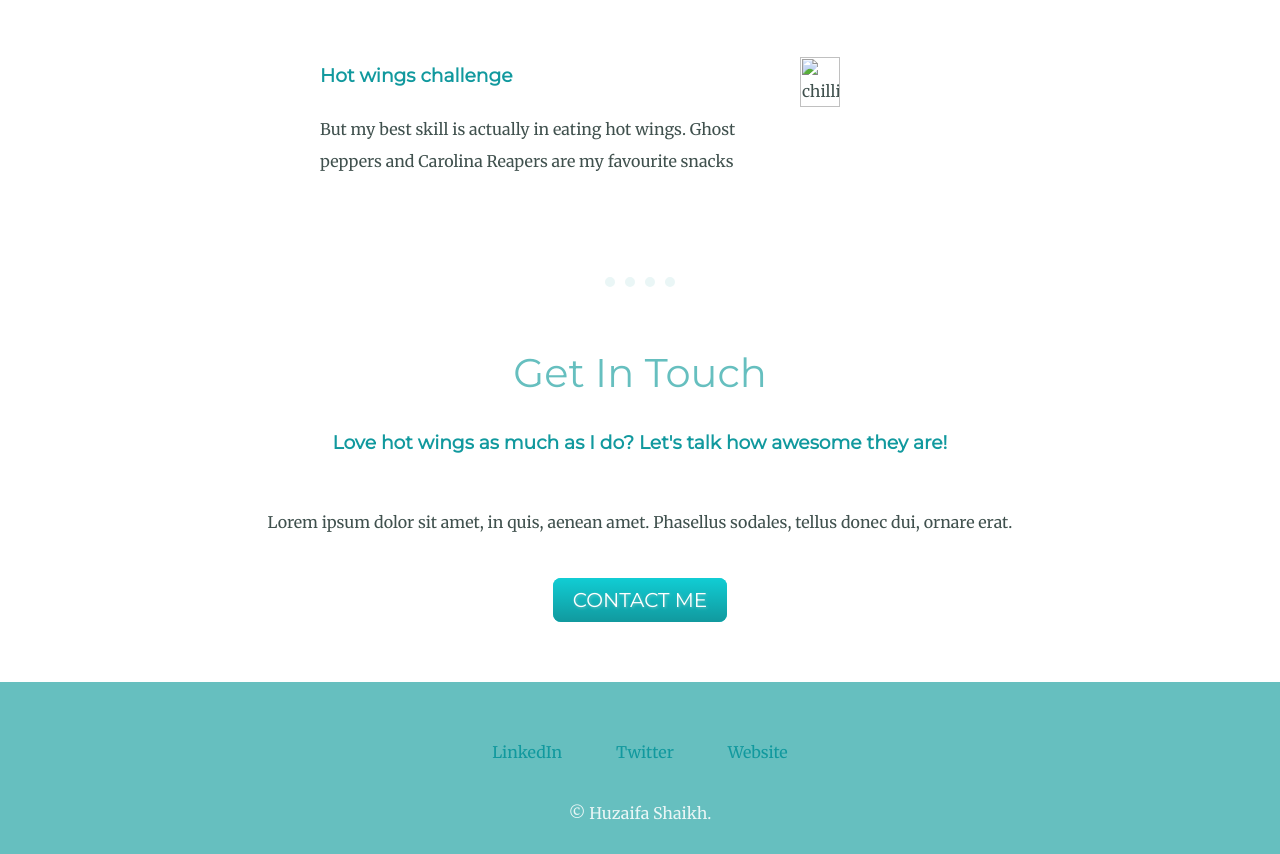
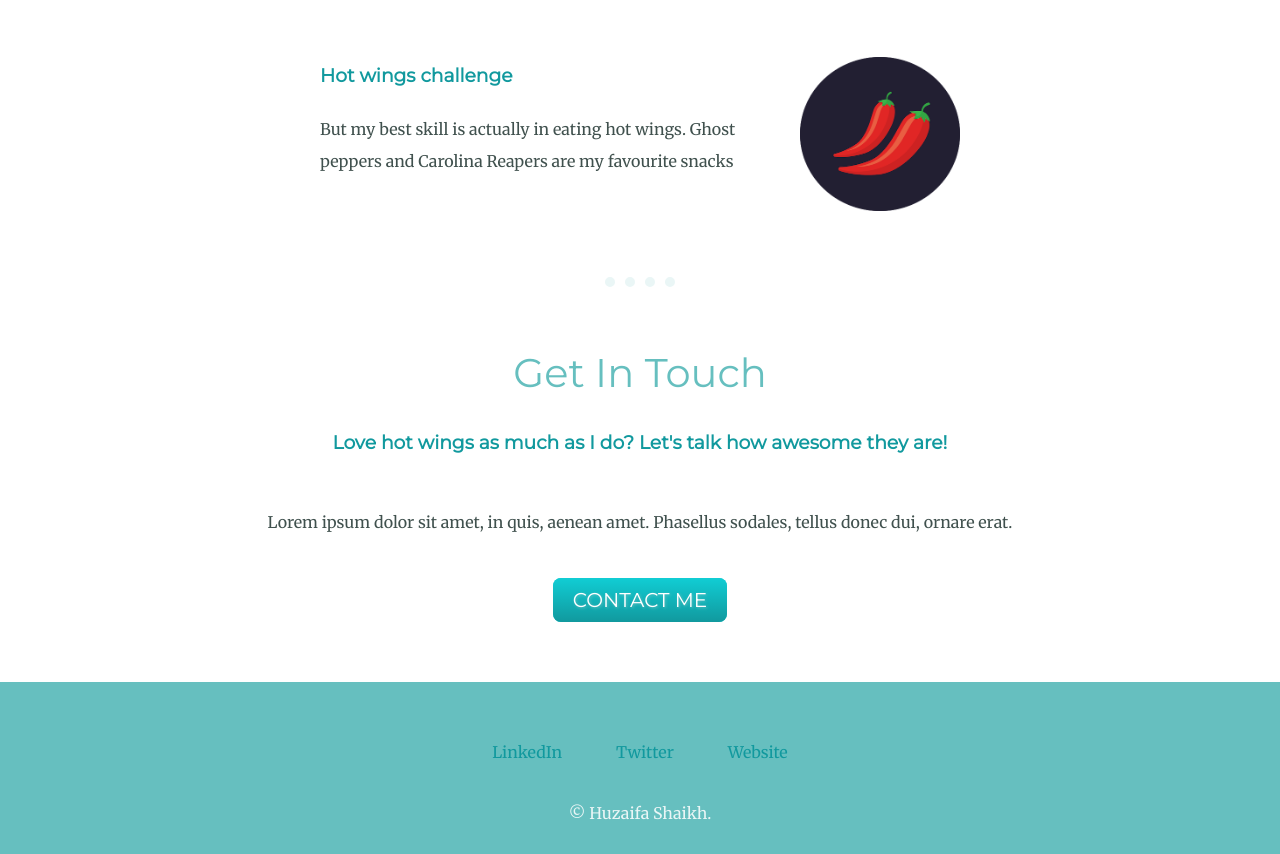
Before and after one commit to Webster89/Portfoliio, a plain HTML site: page index.html in a window 1280 px wide. Shown: the part 1505-2359 px from the top of the page. Drawn offline with Linux system fonts and the light colour scheme.

Commit message:
Update index.html

```diff
--- a/index.html
+++ b/index.html
@@ -29,7 +29,7 @@
       <p class="para">I Started Learning to code When I was 12 years old because I wanted to make video games</p>
     </div>
     <div class="skill-row">
-      <img class="chilli-image" src="main/Images/chillies.png" alt="chilli-img">
+      <img class="chilli-image" src="Images/chillies.png" alt="chilli-img">
       <h3>Hot wings challenge</h3>
       <p class="">But my best skill is actually in eating hot wings. Ghost peppers and Carolina Reapers are my favourite snacks</p>
     </div>
```
